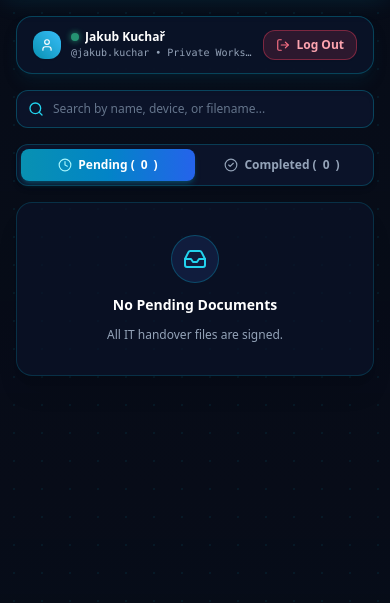
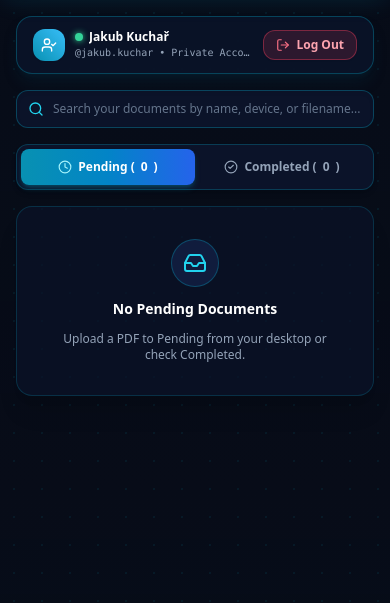
Before and after one commit to jacobwakeup21/it-signer, a Flask app: page /mobile in a window 390 px wide; the page is wider, and only the part inside the window is pictured. Shown: the part 57-660 px from the top of that part. Run offline with Flask 3, Linux system fonts and the light colour scheme; the visitor is signed in with stand-in values (Sample User, id 1); data comes from the database, SQL or seed files in the repository; data that the repository does not hold is empty; some libraries are stand-ins or nearby versions.

Commit message:
Update templates/mobile_list.html via IT Signer Sync

```diff
--- a/templates/mobile_list.html
+++ b/templates/mobile_list.html
@@ -7,15 +7,15 @@
     <!-- User Workspace Header -->
     <div class="flex items-center justify-between bg-[#0b1329]/90 border border-cyan-500/30 rounded-2xl px-4 py-3 shadow-lg shadow-cyan-950/30">
         <div class="flex items-center gap-2.5 text-xs min-w-0">
-            <div class="w-7 h-7 rounded-xl bg-gradient-to-tr from-cyan-600 to-sky-400 flex items-center justify-center text-white flex-shrink-0 shadow-sm">
-                <i data-lucide="user" class="w-3.5 h-3.5"></i>
+            <div class="w-8 h-8 rounded-xl bg-gradient-to-tr from-cyan-600 to-sky-400 flex items-center justify-center text-white flex-shrink-0 shadow-sm">
+                <i data-lucide="user-check" class="w-4 h-4"></i>
             </div>
             <div class="min-w-0">
                 <div class="flex items-center gap-1.5">
-                    <span class="w-2 h-2 rounded-full bg-emerald-400 shadow-[0_0_6px_#34d399] animate-pulse flex-shrink-0"></span>
+                    <span class="w-2 h-2 rounded-full bg-emerald-400 shadow-[0_0_6px_#34d399] flex-shrink-0"></span>
                     <span class="text-white font-bold truncate">{{ (user.display_name if user else current_user.display_name) or session.get('display_name') or session.get('username') }}</span>
                 </div>
-                <span class="text-[10px] text-slate-400 font-mono block truncate">@{{ (user.username if user else current_user.username) or session.get('username') }} • Private Workspace</span>
+                <span class="text-[10px] text-slate-400 font-mono block truncate">@{{ (user.username if user else current_user.username) or session.get('username') }} • Private Account</span>
             </div>
         </div>
         <a href="/logout"
@@ -29,16 +29,16 @@
     <!-- Search input -->
     <div class="relative">
         <i data-lucide="search" class="w-4 h-4 text-cyan-400 absolute left-3 top-1/2 -translate-y-1/2"></i>
-        <input type="text" id="mobSearchInput" oninput="filterMobileDocs()" placeholder="Search by name, device, or filename..." class="w-full bg-[#0b1329] border border-cyan-500/30 rounded-xl pl-9 pr-3 py-2.5 text-xs text-white placeholder-slate-500 focus:ring-2 focus:ring-cyan-400 focus:outline-none shadow-inner">
+        <input type="text" id="mobSearchInput" oninput="filterMobileDocs()" placeholder="Search your documents by name, device, or filename..." class="w-full bg-[#0b1329] border border-cyan-500/30 rounded-xl pl-9 pr-3 py-2.5 text-xs text-white placeholder-slate-500 focus:ring-2 focus:ring-cyan-400 focus:outline-none shadow-inner">
     </div>
 
     <!-- Tab Selector -->
     <div class="flex bg-[#0b1329] p-1 rounded-xl border border-cyan-500/25 shadow-md">
-        <button id="tabPendingBtn" onclick="switchMobileTab('pending')" class="flex-1 py-2 rounded-lg text-xs font-bold bg-gradient-to-r from-cyan-600 via-sky-600 to-blue-600 text-white transition flex items-center justify-center gap-1.5 shadow-md shadow-cyan-600/30">
+        <button id="tabPendingBtn" onclick="switchMobileTab('pending')" class="flex-1 py-2.5 rounded-lg text-xs font-bold bg-gradient-to-r from-cyan-600 via-sky-600 to-blue-600 text-white transition flex items-center justify-center gap-1.5 shadow-md shadow-cyan-600/30">
             <i data-lucide="clock" class="w-3.5 h-3.5 text-cyan-200"></i>
             Pending (<span id="mobPendingCount">0</span>)
         </button>
-        <button id="tabSignedBtn" onclick="switchMobileTab('signed')" class="flex-1 py-2 rounded-lg text-xs font-bold text-slate-400 hover:text-white transition flex items-center justify-center gap-1.5">
+        <button id="tabSignedBtn" onclick="switchMobileTab('signed')" class="flex-1 py-2.5 rounded-lg text-xs font-bold text-slate-400 hover:text-white transition flex items-center justify-center gap-1.5">
             <i data-lucide="check-circle-2" class="w-3.5 h-3.5"></i>
             Completed (<span id="mobSignedCount">0</span>)
         </button>
@@ -52,7 +52,7 @@
         </div>
     </div>
 
-    <!-- Signed Document List Container (Hidden by default) -->
+    <!-- Signed / Completed Document List Container (Hidden by default) -->
     <div id="mobSignedList" class="space-y-3 hidden">
         <div class="py-12 text-center text-slate-500 text-sm">
             Loading completed documents...
@@ -118,7 +118,7 @@ function renderPending(files) {
                     <i data-lucide="inbox" class="w-6 h-6"></i>
                 </div>
                 <h3 class="text-sm font-bold text-white">${mobSearchQuery ? 'No matching documents' : 'No Pending Documents'}</h3>
-                <p class="text-xs text-slate-400">All IT handover files are signed.</p>
+                <p class="text-xs text-slate-400">Upload a PDF to Pending from your desktop or check Completed.</p>
             </div>
         `;
         if (window.lucide) lucide.createIcons();
@@ -129,12 +129,14 @@ function renderPending(files) {
         const meta = file.metadata || {};
         const employeeName = meta.employee_name;
         const hwFirst = meta.hardware && meta.hardware.length > 0 ? meta.hardware[0] : null;
+        const encodedName = encodeURIComponent(file.name);
+        const previewSep = file.preview_url.includes('?') ? '&' : '?';
 
         return `
         <div class="bg-[#0b1329]/90 border border-cyan-500/25 hover:border-cyan-400/50 rounded-2xl p-4 shadow-xl shadow-cyan-950/30 flex flex-col gap-3 transition">
             <div class="flex items-start gap-3">
                 <div class="w-16 h-20 bg-[#070c18] rounded-lg overflow-hidden border border-cyan-500/30 flex-shrink-0 relative">
-                    <img src="${file.preview_url}?zoom=0.8" alt="Thumbnail" class="w-full h-full object-cover">
+                    <img src="${file.preview_url}${previewSep}zoom=0.8" alt="Thumbnail" class="w-full h-full object-cover">
                     <span class="absolute bottom-0 inset-x-0 bg-black/75 text-[9px] text-center font-mono py-0.5 text-cyan-300 font-semibold">${file.page_count}p</span>
                 </div>
                 <div class="flex-1 min-w-0">
@@ -157,8 +159,11 @@ function renderPending(files) {
                         ` : ''}
                     </div>
                 </div>
+                <button data-filename="${encodedName}" onclick="deleteMobileDoc('pending', decodeURIComponent(this.getAttribute('data-filename')))" class="p-2 bg-rose-600/20 hover:bg-rose-600/40 text-rose-300 border border-rose-500/30 rounded-xl text-xs font-medium flex items-center flex-shrink-0" title="Remove pending document">
+                    <i data-lucide="trash-2" class="w-4 h-4"></i>
+                </button>
             </div>
-            <a href="/sign/${encodeURIComponent(file.name)}" class="w-full py-3 bg-gradient-to-r from-cyan-600 via-sky-600 to-blue-600 hover:from-cyan-500 hover:to-blue-500 text-white rounded-xl text-sm font-bold tracking-wide shadow-lg shadow-cyan-600/30 flex items-center justify-center gap-2 transition active:scale-[0.98]">
+            <a href="/sign/${encodedName}" class="w-full py-3 bg-gradient-to-r from-cyan-600 via-sky-600 to-blue-600 hover:from-cyan-500 hover:to-blue-500 text-white rounded-xl text-sm font-bold tracking-wide shadow-lg shadow-cyan-600/30 flex items-center justify-center gap-2 transition active:scale-[0.98]">
                 <i data-lucide="pen-tool" class="w-4 h-4"></i>
                 Sign Document Now
             </a>
@@ -182,15 +187,28 @@ function renderSigned(files) {
         return;
     }
 
-    container.innerHTML = files.map(file => {
+    const clearAllBanner = `
+        <div class="flex items-center justify-between bg-[#0b1329]/90 border border-rose-500/30 rounded-2xl px-4 py-2.5 shadow">
+            <span class="text-xs text-slate-300 font-semibold">${files.length} completed document${files.length === 1 ? '' : 's'}</span>
+            <button onclick="clearAllMobileSigned()" class="px-4 py-2 bg-gradient-to-r from-rose-600/35 to-red-600/35 hover:from-rose-600 hover:to-red-600 text-rose-200 hover:text-white border border-rose-500/50 rounded-xl text-xs font-extrabold transition flex items-center gap-1.5 shadow">
+                <i data-lucide="trash-2" class="w-3.5 h-3.5"></i>
+                <span>Clear All Completed</span>
+            </button>
+        </div>
+    `;
+
+    container.innerHTML = clearAllBanner + files.map(file => {
         const meta = file.metadata || {};
         const employeeName = meta.employee_name;
+        const encodedName = encodeURIComponent(file.name);
+        const targetPreview = file.last_page_preview_url || file.preview_url;
+        const previewSep = targetPreview.includes('?') ? '&' : '?';
 
         return `
         <div class="bg-[#0b1329]/90 border border-emerald-500/30 rounded-2xl p-3.5 shadow-xl flex items-center justify-between gap-3">
             <div class="flex items-center gap-3 min-w-0">
                 <div class="w-12 h-16 bg-[#070c18] rounded-lg overflow-hidden border border-emerald-500/30 flex-shrink-0">
-                    <img src="${file.last_page_preview_url || file.preview_url}?zoom=0.6" alt="Thumbnail" class="w-full h-full object-cover">
+                    <img src="${targetPreview}${previewSep}zoom=0.6" alt="Thumbnail" class="w-full h-full object-cover">
                 </div>
                 <div class="min-w-0">
                     <h4 class="text-xs font-bold text-white truncate">${file.name}</h4>
@@ -199,16 +217,17 @@ function renderSigned(files) {
                         <span class="text-[10px] text-cyan-300 font-medium block truncate">👤 ${employeeName}</span>
                     ` : ''}
                     <span class="text-[10px] text-emerald-400 font-semibold flex items-center gap-1 mt-0.5">
-                        <i data-lucide="check" class="w-3 h-3"></i> Signed
+                        <i data-lucide="check" class="w-3 h-3"></i> Completed
                     </span>
                 </div>
             </div>
-            <div class="flex items-center gap-1.5">
-                <a href="${file.download_url}" download="${file.name}" target="_blank" class="p-2 bg-[#101c3d] hover:bg-[#182b5c] text-cyan-300 border border-cyan-500/30 rounded-lg text-xs font-medium flex items-center shadow" title="Download">
-                    <i data-lucide="download" class="w-3.5 h-3.5"></i>
+            <div class="flex items-center gap-1.5 flex-shrink-0">
+                <a href="${file.download_url}" download="${file.name}" target="_blank" class="p-2.5 bg-[#101c3d] hover:bg-[#182b5c] text-cyan-300 border border-cyan-500/30 rounded-xl text-xs font-medium flex items-center shadow" title="Download">
+                    <i data-lucide="download" class="w-4 h-4"></i>
                 </a>
-                <button onclick="deleteMobileDoc('signed', '${file.name}')" class="p-2 bg-rose-600/20 hover:bg-rose-600/40 text-rose-300 border border-rose-500/30 rounded-lg text-xs font-medium flex items-center" title="Delete">
+                <button data-filename="${encodedName}" onclick="deleteMobileDoc('signed', decodeURIComponent(this.getAttribute('data-filename')))" class="px-3 py-2.5 bg-rose-600/25 hover:bg-rose-600 text-rose-200 hover:text-white border border-rose-500/40 rounded-xl text-xs font-bold flex items-center gap-1 shadow" title="Clear document">
                     <i data-lucide="trash-2" class="w-3.5 h-3.5"></i>
+                    <span>Clear</span>
                 </button>
             </div>
         </div>
@@ -219,15 +238,28 @@ function renderSigned(files) {
 }
 
 async function deleteMobileDoc(folder, filename) {
-    if (!confirm(`Remove "${filename}" from list?`)) return;
+    if (!confirm(`Remove "${filename}"?`)) return;
     try {
-        const res = await fetch(`/api/delete/${folder}/${encodeURIComponent(filename)}`, { method: 'POST' });
+        const res = await fetch(`/api/delete/${folder}/${encodeURIComponent(filename)}?delete_github=true`, { method: 'POST' });
         const data = await res.json();
         if (data.success) {
             fetchMobileDocs();
         }
     } catch (e) {
         alert('Failed to remove document.');
+    }
+}
+
+async function clearAllMobileSigned() {
+    if (!confirm('Clear all of your completed documents?')) return;
+    try {
+        const res = await fetch('/api/clear/signed', { method: 'POST' });
+        const data = await res.json();
+        if (data.success) {
+            fetchMobileDocs();
+        }
+    } catch (e) {
+        alert('Failed to clear completed documents.');
     }
 }
 
@@ -239,13 +271,13 @@ function switchMobileTab(tab) {
     const sList = document.getElementById('mobSignedList');
 
     if (tab === 'pending') {
-        pBtn.className = 'flex-1 py-2 rounded-lg text-xs font-bold bg-gradient-to-r from-cyan-600 via-sky-600 to-blue-600 text-white transition flex items-center justify-center gap-1.5 shadow-md shadow-cyan-600/30';
-        sBtn.className = 'flex-1 py-2 rounded-lg text-xs font-bold text-slate-400 hover:text-white transition flex items-center justify-center gap-1.5';
+        pBtn.className = 'flex-1 py-2.5 rounded-lg text-xs font-bold bg-gradient-to-r from-cyan-600 via-sky-600 to-blue-600 text-white transition flex items-center justify-center gap-1.5 shadow-md shadow-cyan-600/30';
+        sBtn.className = 'flex-1 py-2.5 rounded-lg text-xs font-bold text-slate-400 hover:text-white transition flex items-center justify-center gap-1.5';
         pList.classList.remove('hidden');
         sList.classList.add('hidden');
     } else {
-        sBtn.className = 'flex-1 py-2 rounded-lg text-xs font-bold bg-gradient-to-r from-emerald-600 via-teal-600 to-cyan-600 text-white transition flex items-center justify-center gap-1.5 shadow-md shadow-emerald-600/30';
-        pBtn.className = 'flex-1 py-2 rounded-lg text-xs font-bold text-slate-400 hover:text-white transition flex items-center justify-center gap-1.5';
+        sBtn.className = 'flex-1 py-2.5 rounded-lg text-xs font-bold bg-gradient-to-r from-emerald-600 via-teal-600 to-cyan-600 text-white transition flex items-center justify-center gap-1.5 shadow-md shadow-emerald-600/30';
+        pBtn.className = 'flex-1 py-2.5 rounded-lg text-xs font-bold text-slate-400 hover:text-white transition flex items-center justify-center gap-1.5';
         sList.classList.remove('hidden');
         pList.classList.add('hidden');
     }
```
